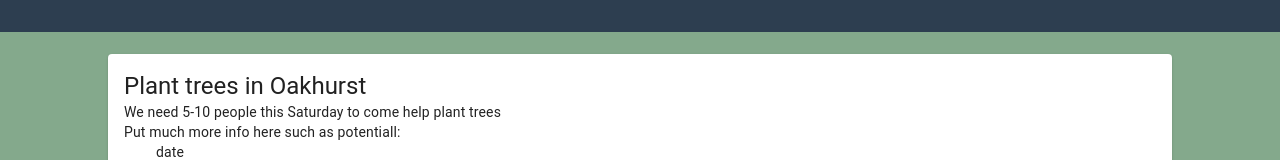
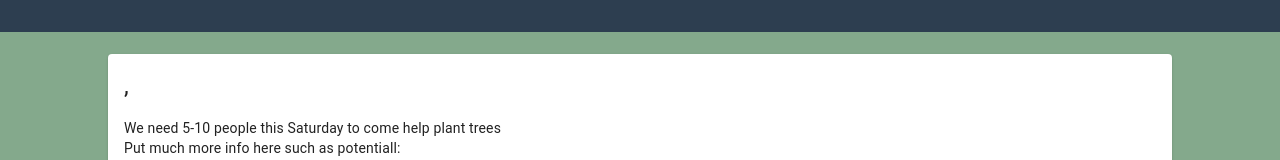
Before and after one commit to kernbryson/Volunteer-Me, a React (Create React App) app in the folder client/: page /posts/1 in a window 1280 px wide. Shown: the part 149-309 px from the top of the page. Built offline with nearby package versions, Linux system fonts and the light colour scheme; no server answers.

Commit message:
updated singlepost with data

```diff
--- a/client/src/pages/SinglePost.js
+++ b/client/src/pages/SinglePost.js
@@ -41,7 +41,12 @@ const SinglePost = () => {
             <Typography
               variant="h5"
             >
-              Plant trees in Oakhurst
+              {post.postText}, {post.location}
+              <p>{post.location}</p>
+              <p>{post.category}</p>
+              <p>{post.time}</p>
+              <p>{post.contact}</p>
+              <p>{post.volunteerDate}</p>
             </Typography>
 
             <Typography variant="body2">
```
Also changed, not shown: 1 other file (tests, documents, lock files or other folders).
